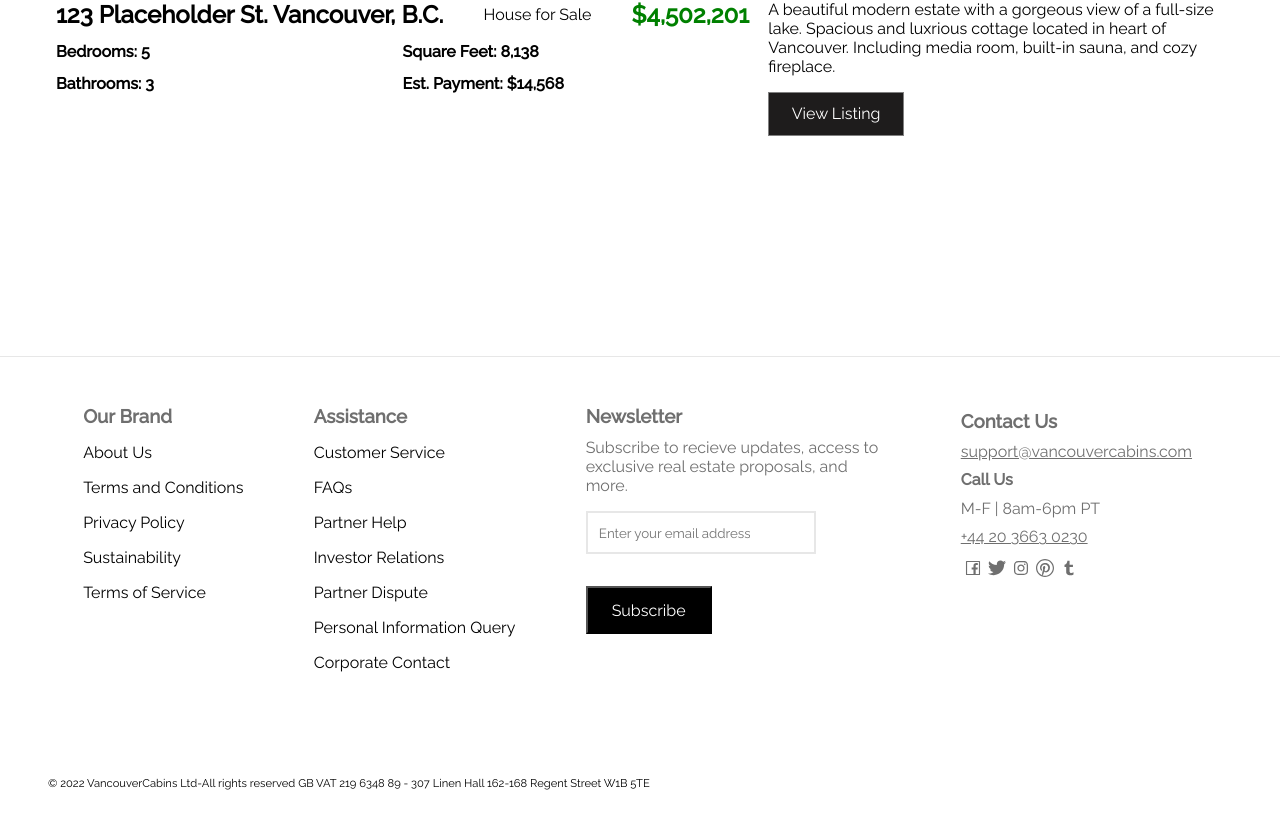
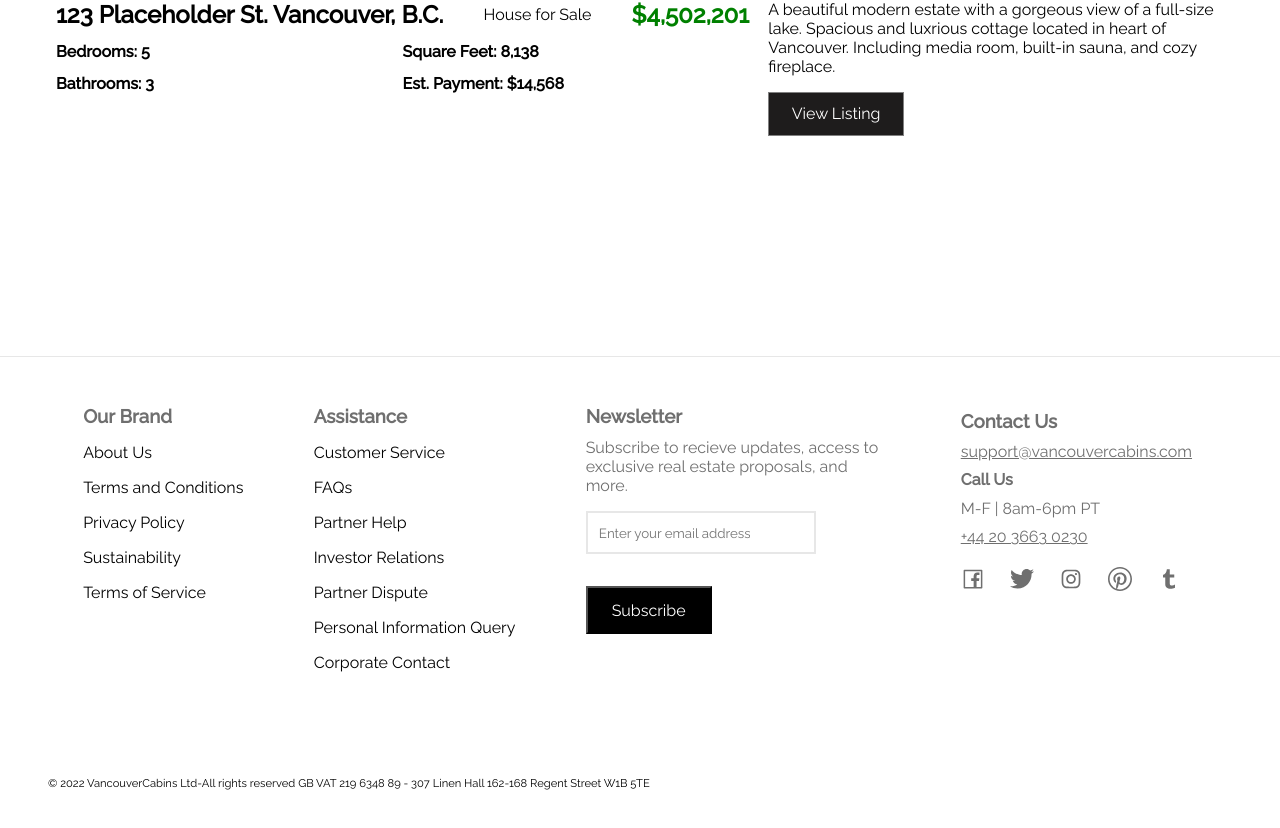
Before and after one commit to NichKHu/VancouverCabins-Booking-App-React, a React (Create React App) app: page / in a window 1280 px wide. Shown: the part 2197-3025 px from the top of the page. Built offline with nearby package versions, Linux system fonts and the light colour scheme.

Commit message:
Updated social media logos with flexbox

```diff
--- a/src/components/End/End.css
+++ b/src/components/End/End.css
@@ -45,6 +45,22 @@ input {
     color: white;
 }
 
+.btn-subscribe:hover {
+    display: block;
+    margin-top: 2rem;
+
+    padding-top: 0.8rem;
+    padding-bottom: 0.8rem;
+    padding-left: 1.5rem;
+    padding-right: 1.5rem;
+
+    font-family: 'Raleway';
+    font-size: 1rem;
+    background-color: white;
+    transition: 0.4s ease-in-out;
+    color: black;
+}
+
 .newsletter-info {
     width: 300px;
     margin-top: 0.2rem;
@@ -66,8 +82,12 @@ input {
     font-size: 0.7rem;
 }
 
-.social-media > *{
-    padding: 3px;
+.social-media {
+    display: flex;
+    justify-content: space-between;
+    padding-right: 1rem;
+    padding-top: 1rem;
+    padding-bottom: 1rem;
 
     font-size: 1.5rem;
     color: rgb(111,111,111);
```
